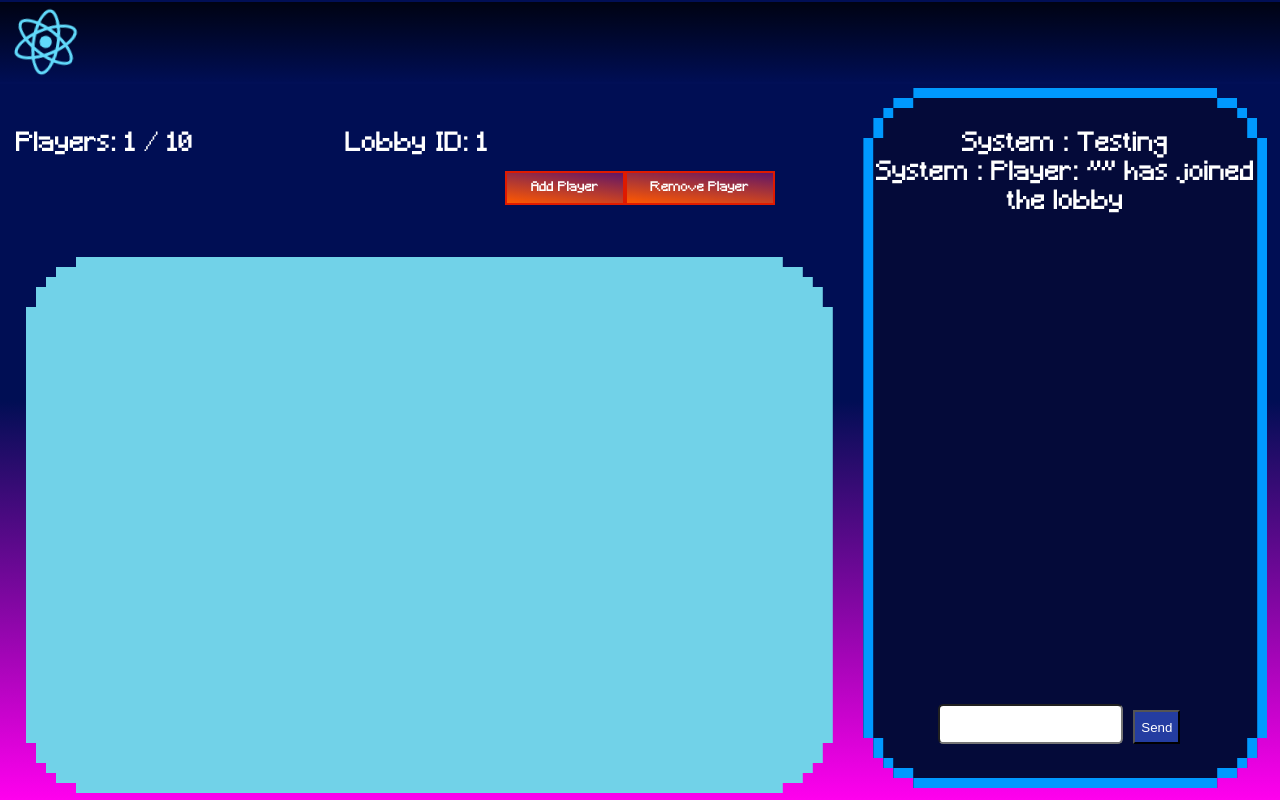
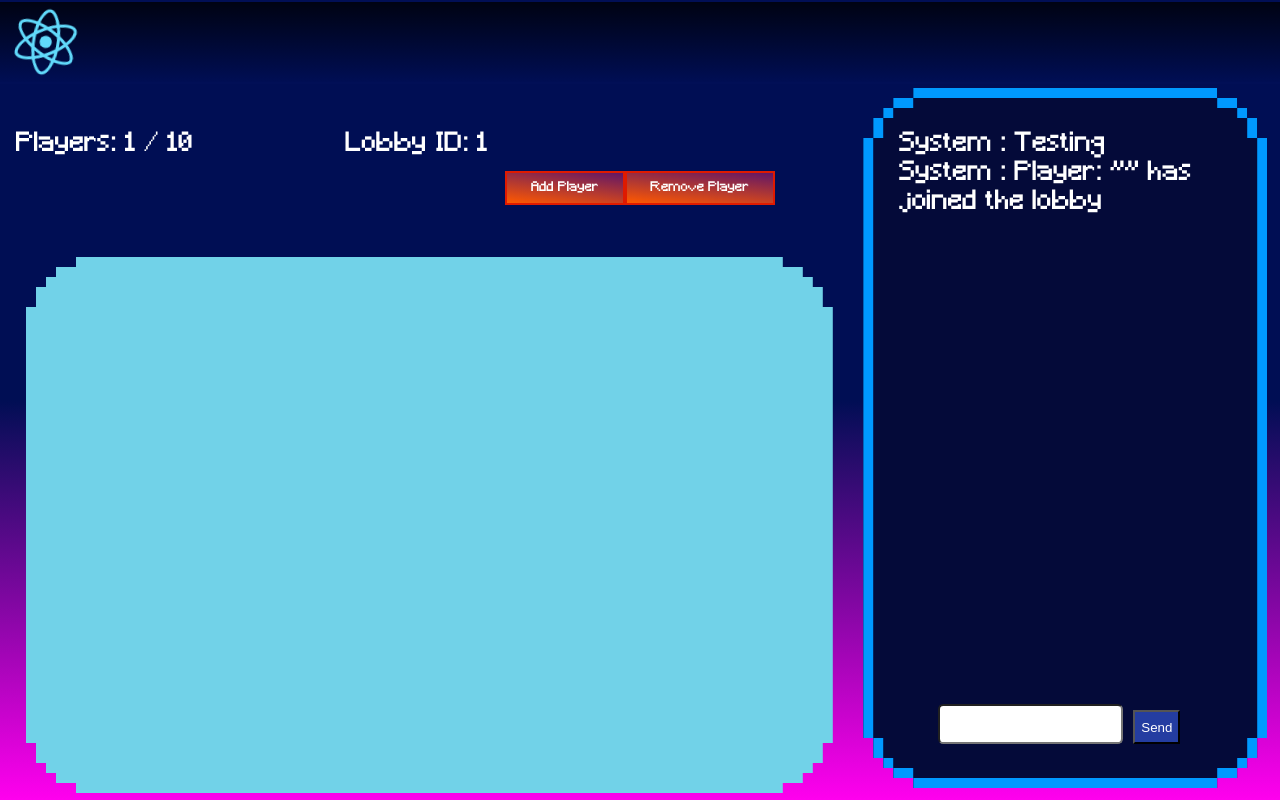
Before and after one commit to JamiePacheco/CISC498-Project-Client, a React (Create React App) app in the folder aux-arena/: page /game-lobby in a window 1280 px wide. Built offline with nearby package versions, Linux system fonts and the light colour scheme.

Commit message:
Added formatting for system messages, made messages from leave messages consistant with join messages

```diff
--- a/aux-arena/src/Pages/GameLobby.tsx
+++ b/aux-arena/src/Pages/GameLobby.tsx
@@ -109,7 +109,7 @@ export default function GameLobby() {
                     <div>
                         {lobby.chatLog[0] && lobby.chatLog.map((chat)=>{
                             if(!chat) return;
-                            if(chat.userID === -1) return <div>{"System"} : {chat.message}</div>
+                            if(chat.userID === -1) return <div className="chat">{"System"} : {chat.message}</div>
                             return <div className="chat">
                                 {lobby.usersByID[chat.userID].displayName} : {chat.message}
                             </div>
--- a/aux-arena/src/Pages/Store/lobbySlices.tsx
+++ b/aux-arena/src/Pages/Store/lobbySlices.tsx
@@ -59,7 +59,7 @@ const lobbySlice = createSlice({
             state.userList.splice(num, 1);
             delete state.usersByID[action.payload.userID];
             state.chatLog = updateChat(state.chatLog, {userID: -1,
-                    message: `Player: ${leavingUser.displayName} has left the lobby`
+                    message: `Player: "${leavingUser.displayName}" has left the lobby`
             })
             state.numPlayer--;
         }, newMessage: (state, action: PayloadAction<Chat>) => {
```
